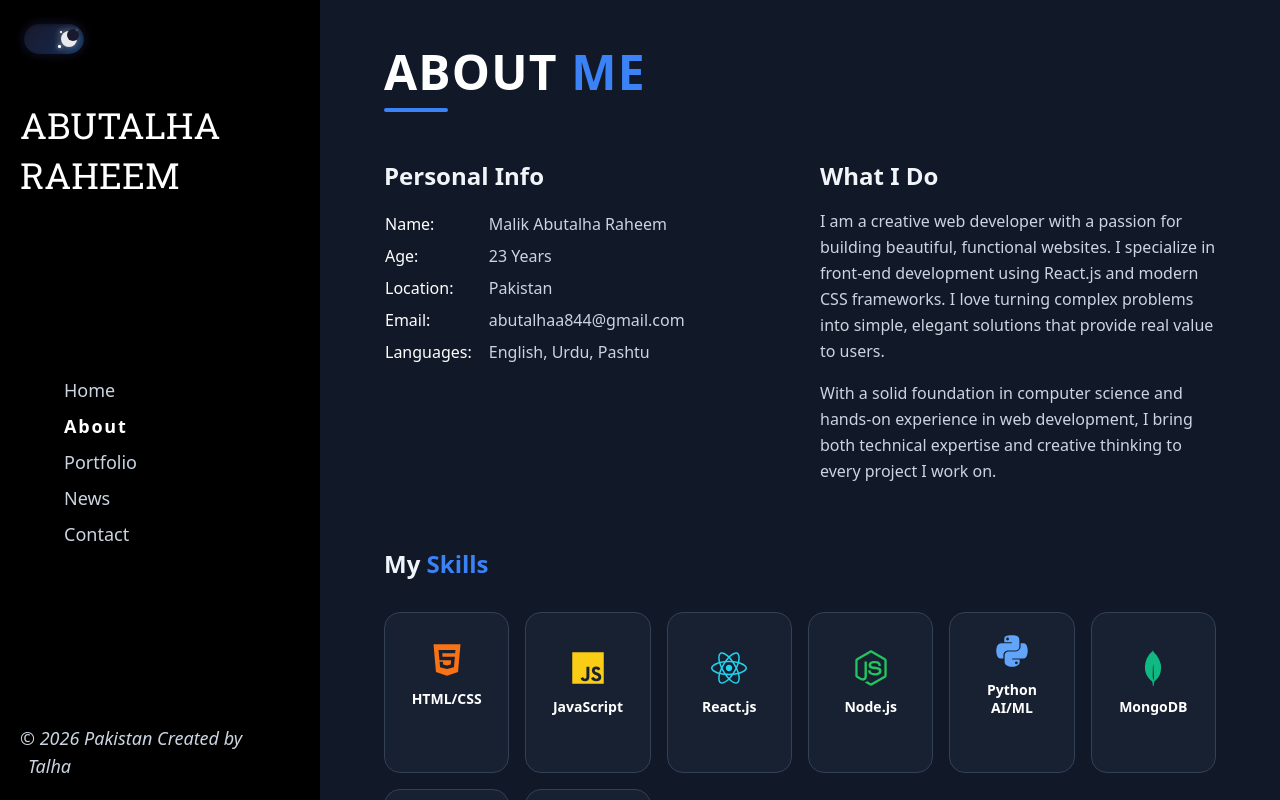
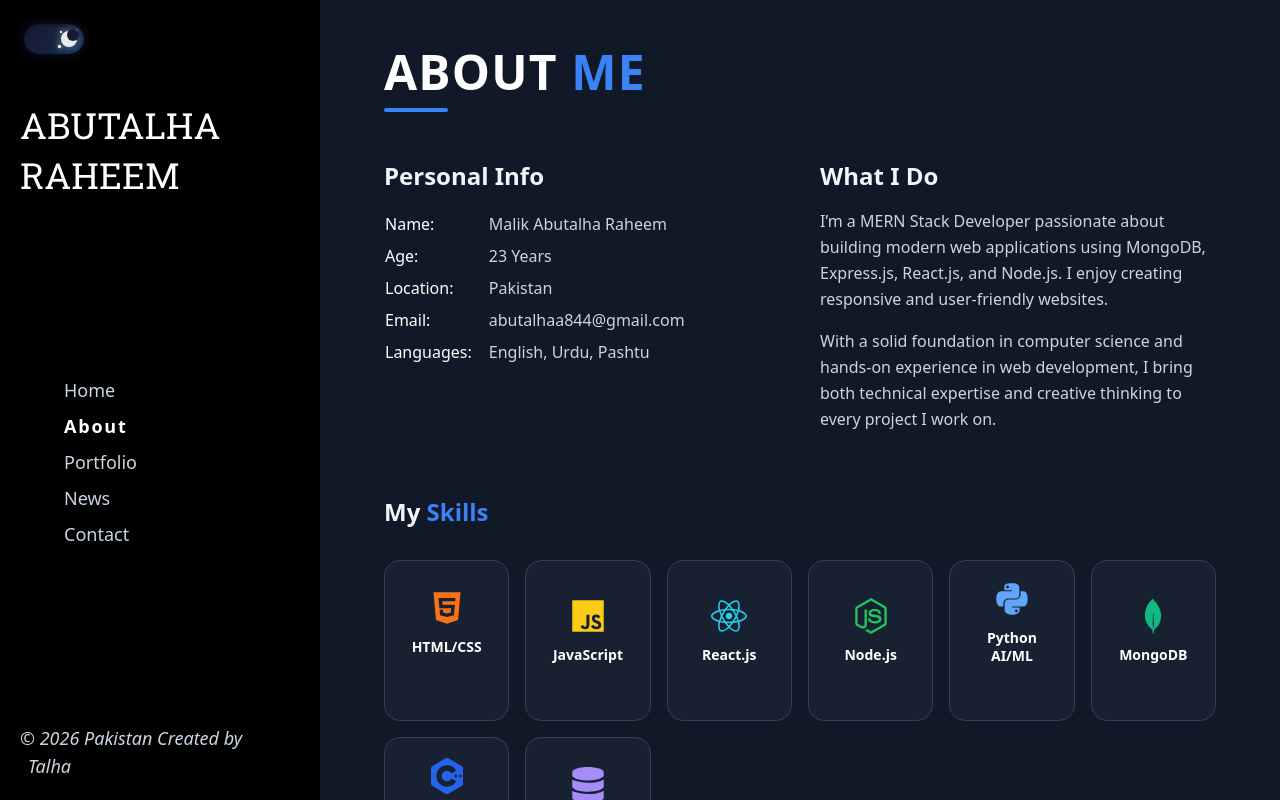
Before and after one commit to talha125-git/-Talha-Portfolio-, a React (Vite) app: page /about in a window 1280 px wide. Built offline with nearby package versions, Linux system fonts and the light colour scheme.

Commit message:
Changes in about section 2

```diff
--- a/src/components/About.jsx
+++ b/src/components/About.jsx
@@ -17,7 +17,7 @@ const About = () => {
             color: "text-blue-600",
             wide: true,
         },
-        { name: "Database",           icon: <FaDatabase />,  tag: "SQL & Data Storage", color: "text-violet-400" },
+        { name: "Database", icon: <FaDatabase />, tag: "SQL & Data Storage", color: "text-violet-400" },
 
     ];
 
@@ -94,10 +94,7 @@ const About = () => {
                 <div>
                     <h2 className="text-2xl font-semibold mb-4 text-slate-100">What I Do</h2>
                     <p className="text-slate-300 leading-relaxed">
-                        I am a creative web developer with a passion for building beautiful,
-                        functional websites. I specialize in front-end development using React.js
-                        and modern CSS frameworks. I love turning complex problems into simple,
-                        elegant solutions that provide real value to users.
+                        I’m a MERN Stack Developer passionate about building modern web applications using MongoDB, Express.js, React.js, and Node.js. I enjoy creating responsive and user-friendly websites.
                     </p>
                     <p className="text-slate-300 leading-relaxed mt-4">
                         With a solid foundation in computer science and hands-on experience
```
